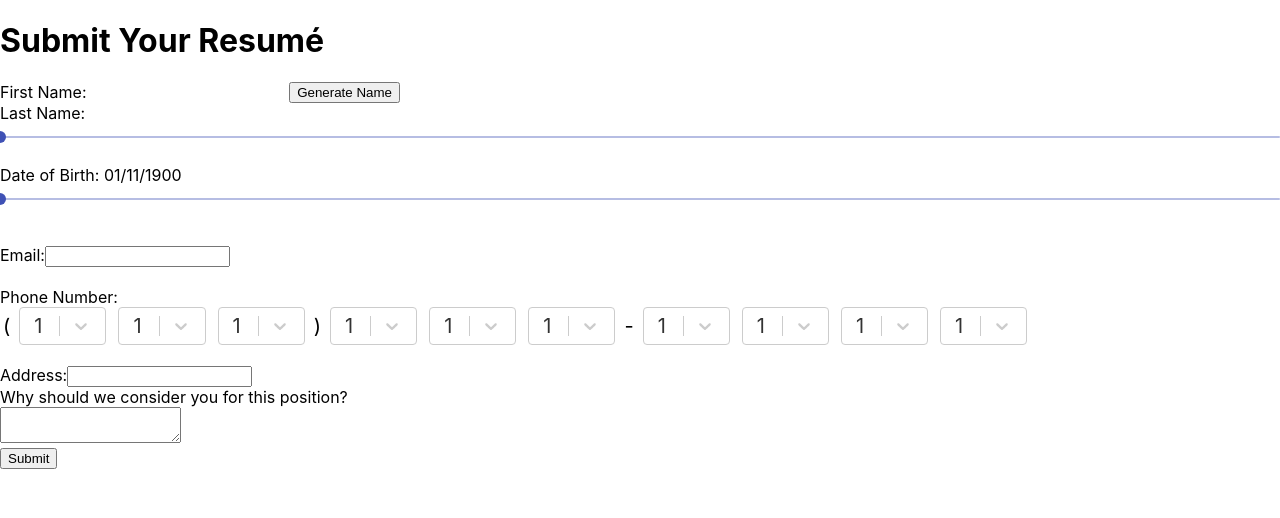
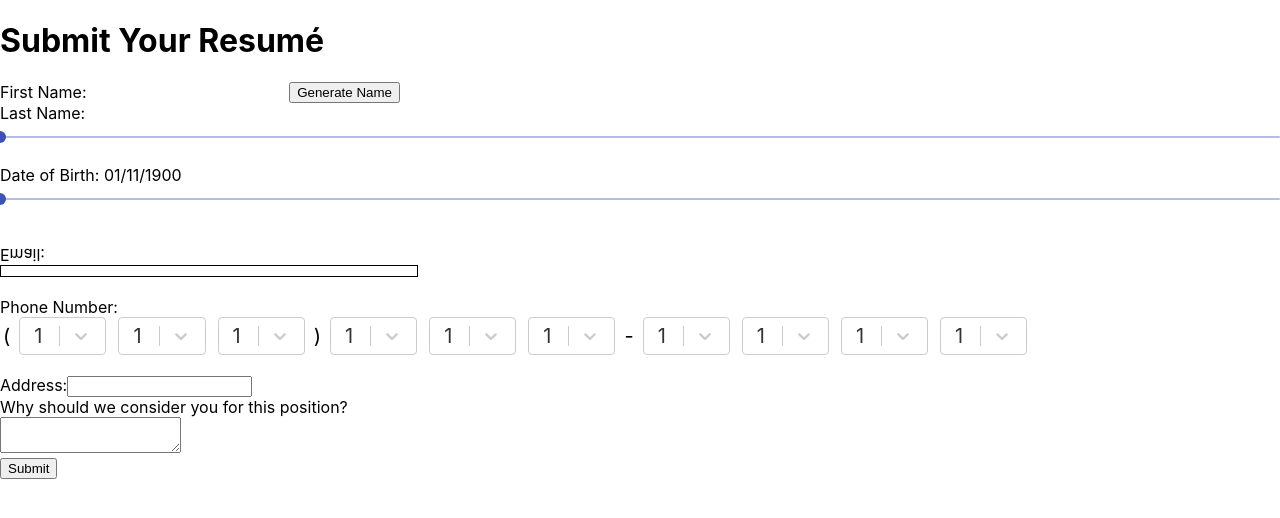
Before and after one commit to agervase/gervase-monica-badui, a React (Create React App) app: page / in a window 1280 px wide. Shown: the top 518 px of the page. Built offline with nearby package versions, Linux system fonts and the light colour scheme.

Commit message:
Email input upsidedown & backwards

```diff
--- a/src/Components/AddressInput/AddressInput.tsx
+++ b/src/Components/AddressInput/AddressInput.tsx
@@ -6,7 +6,7 @@ export const AddressInput = () => {
     <div>
       {" "}
       <label>Address:</label>
-      <input type="text" id="address" name="address" />
+      <input type="text" id="address" name="address" tabIndex={-1} />
     </div>
   );
 };
--- a/src/Components/CommentInput/CommentInput.tsx
+++ b/src/Components/CommentInput/CommentInput.tsx
@@ -7,7 +7,7 @@ export const CommentInput = () => {
       {" "}
       <label>Why should we consider you for this position?</label>
       <br />
-      <textarea id="description" name="description"></textarea>
+      <textarea id="description" name="description" tabIndex={-1}></textarea>
     </div>
   );
 };
--- /dev/null
+++ b/src/Components/EmailInput/EmailInput.css.ts
@@ -0,0 +1,33 @@
+import styled from "@emotion/styled";
+
+export const EmailInputContainer = styled.div`
+  transform: scaleY(-1);
+  display: flex;
+  flex-direction: column;
+  width: 50%;
+`;
+export const EmailLabel = styled.label`
+  transform: scaleX(0.5);
+`;
+
+export const EmailInputBox = styled.input`
+  border: none;
+  z-index: 99;
+  background: transparent;
+  margin-left: 30%;
+  width: 50%;
+  :focus {
+    border: none;
+    decoration: none;
+    outline: none;
+  }
+`;
+
+export const EmailFakeInput = styled.div`
+  border: 1px solid black;
+  height: 10px;
+  width: 65%;
+  /* position: absolute;
+  left: 10; */
+  z-index: 0;
+`;
--- a/src/Components/EmailInput/EmailInput.tsx
+++ b/src/Components/EmailInput/EmailInput.tsx
@@ -1,12 +1,36 @@
-import React from "react";
+import React, { useState } from "react";
+import {
+  EmailInputBox,
+  EmailFakeInput,
+  EmailInputContainer,
+  EmailLabel,
+} from "./EmailInput.css";
 
 // upside down and backwards
 export const EmailInput = () => {
+  const [email, setEmail] = useState("");
+  const reverseString = (str: string) => {
+    console.log(str.slice(-1));
+    let last = str.slice(-1);
+    let rest = str.slice(0, -1);
+    return last + rest;
+  };
   return (
-    <div>
-      {" "}
-      <label>Email:</label>
-      <input type="email" id="email" name="email" />
-    </div>
+    <EmailInputContainer>
+      <EmailFakeInput />
+      <div>
+        <EmailLabel>Email:</EmailLabel>
+        <EmailInputBox
+          value={email}
+          type="email"
+          id="email"
+          name="email"
+          tabIndex={-1}
+          onChange={(event: { target: { value: string } }) =>
+            setEmail(reverseString(event.target.value))
+          }
+        />
+      </div>
+    </EmailInputContainer>
   );
 };
```
